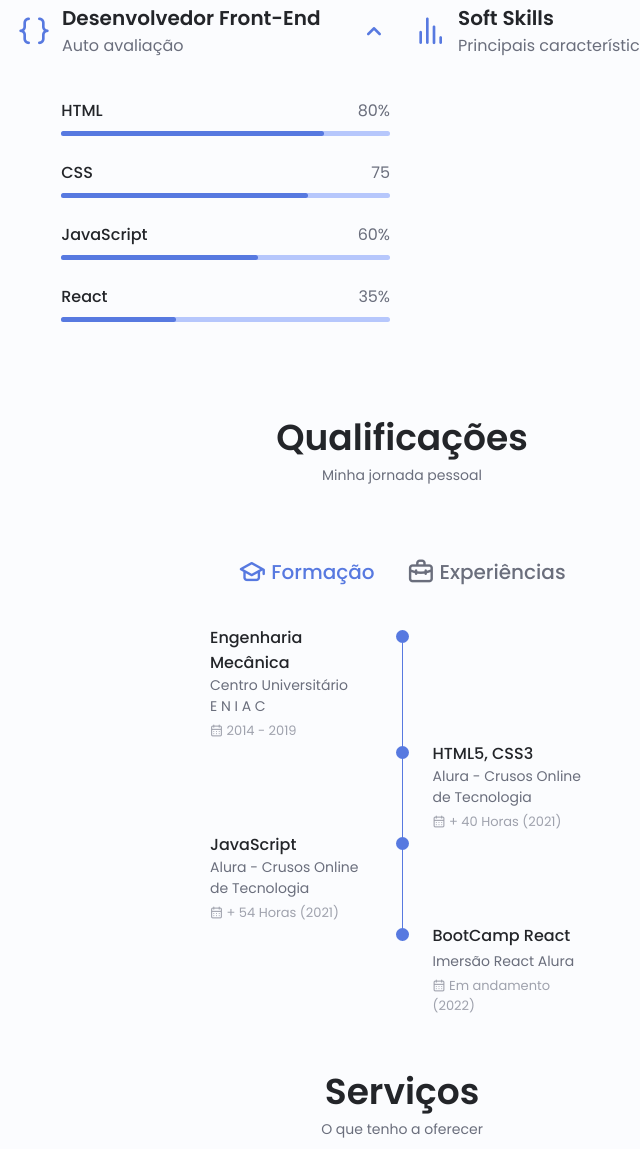
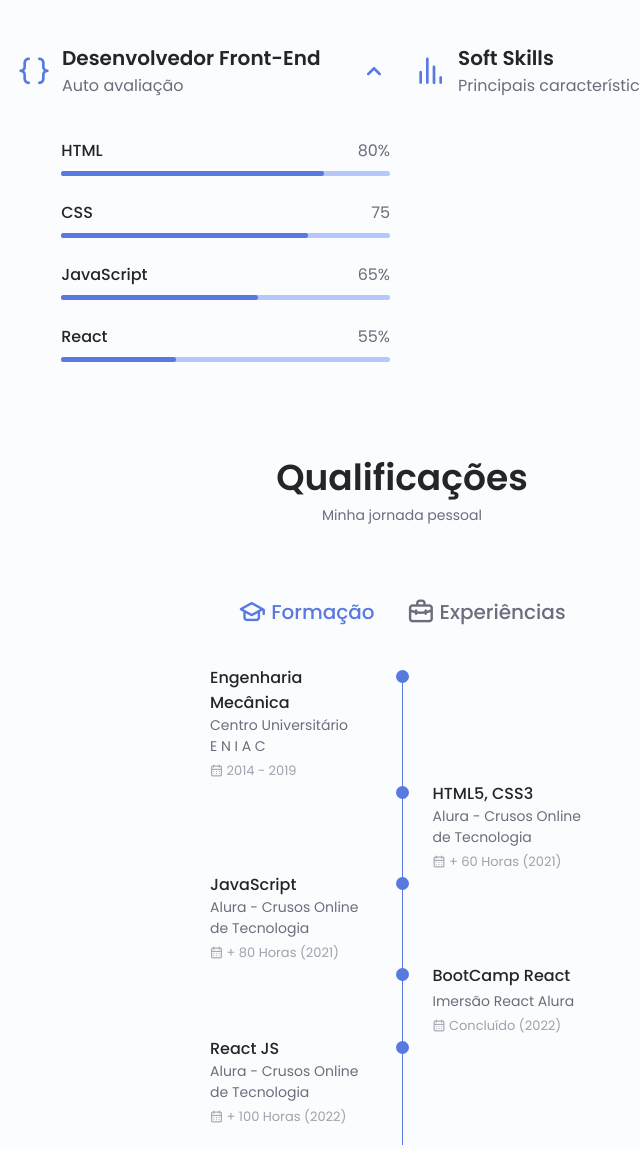
Before and after one commit to Reenatho/Portfolio-CV, a plain HTML site: page index.html in a window 1280 px wide. Shown: the part 1355-2504 px from the top of the page, without its empty margins (238-878 px from the left). Drawn offline with nearby package versions, Linux system fonts and the light colour scheme.

Commit message:
atualização de estudos e experiencias

```diff
--- a/index.html
+++ b/index.html
@@ -126,10 +126,13 @@
                     <img src="assets/img/About2.jpg" alt="sobre" class="about__img">
 
                     <div class="about__data">
-                        <p class="about__description">Realizando minha transição de carreira para a área de tecnologia,
+                        <p class="about__description">Estou realizando minha transição de carreira para a área de tecnologia,
                             busco oportunidades para atuar na área de desenvolvimento Web Front-End.
                             <br>Formado em Engenharia Mecânica atuei durante os últimos 10 anos na industria automotiva.<br>
-                            Praticando com maior ênfase:
+                            <br>
+                            <hr>
+                            <br>
+                            Hoje estou praticando com maior ênfase:
                         </p>
 
                         <div class="about__info">
@@ -201,7 +204,7 @@
                                 <div class="skills__data">
                                     <div class="skills__titles">
                                         <h3 class="skills__name">JavaScript</h3>
-                                        <span class="skills__numer">60%</span>
+                                        <span class="skills__numer">65%</span>
                                     </div>
                                     <div class="skills__bar">
                                         <span class="skills__percentage skills__js"></span>
@@ -211,7 +214,7 @@
                                 <div class="skills__data">
                                     <div class="skills__titles">
                                         <h3 class="skills__name">React</h3>
-                                        <span class="skills__numer">35%</span>
+                                        <span class="skills__numer">55%</span>
                                     </div>
                                     <div class="skills__bar">
                                         <span class="skills__percentage skills__react"></span>
@@ -336,7 +339,7 @@
                                     <span class="qualification__subtitle">Alura - Crusos Online de Tecnologia</span>
                                     <div class="qualification__calendar">
                                         <i class="uil uil-calendar-alt"></i>
-                                        + 40 Horas (2021)
+                                        + 60 Horas (2021)
                                     </div>
                                 </div>
 
@@ -351,7 +354,7 @@
                                     <span class="qualification__subtitle">Alura - Crusos Online de Tecnologia</span>
                                     <div class="qualification__calendar">
                                         <i class="uil uil-calendar-alt"></i>
-                                        + 54 Horas (2021)
+                                        + 80 Horas (2021)
                                     </div>
                                 </div>
 
@@ -367,7 +370,7 @@
 
                                 <div>
                                     <span class="qualification__rounder"></span>
-                                    <!-- <span class="qualification__line"></span> -->
+                                    <span class="qualification__line"></span>
                                 </div>
 
                                 <div>
@@ -375,10 +378,28 @@
                                     <span class="qualification__subtitle">Imersão React Alura</span>
                                     <div class="qualification__calendar">
                                         <i class="uil uil-calendar-alt"></i>
-                                        Em andamento (2022)
+                                       Concluído (2022)
                                     </div>
                                 </div>
 
+
+                            </div>
+
+            <!--==================== Qualificação 5====================-->
+                             <div class="qualification__data">
+                                <div>
+                                    <h3 class="qualification__title">React JS</h3>
+                                    <span class="qualification__subtitle">Alura - Crusos Online de Tecnologia</span>
+                                    <div class="qualification__calendar">
+                                        <i class="uil uil-calendar-alt"></i>
+                                        + 100 Horas (2022)
+                                    </div>
+                                </div>
+
+                                <div>
+                                    <span class="qualification__rounder"></span>
+                                    <span class="qualification__line"></span>
+                                </div>
 
                             </div>
 
```
